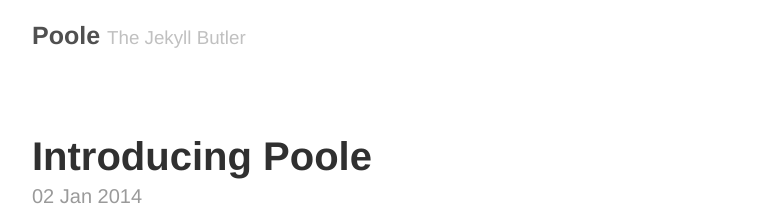
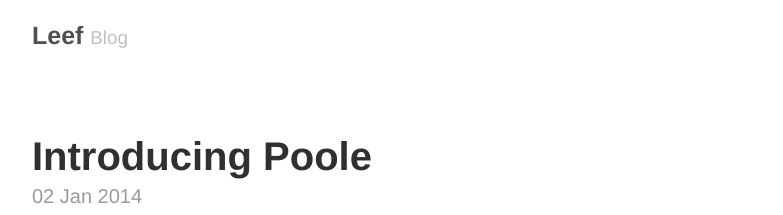
Before and after one commit to bio-ks/leef.github.io, a Jekyll site: the page built from index.html, in a window 1280 px wide. Shown: the top 215 px of the page, without its empty margins (248-1031 px from the left). Built offline with Jekyll 4.4.1, drawn with Linux system fonts in a browser that asks for light colours; Markdown is read by kramdown in place of the engine named in the settings; the list of posts is cut into pages by our own code.

Commit message:
favicon, title, config

```diff
--- a/_config.yml
+++ b/_config.yml
@@ -6,15 +6,15 @@
 permalink:        pretty
 
 # Setup
-title:            Poole
-tagline:          The Jekyll Butler
-url:              http://getpoole.com
+title:            Leef
+tagline:          Blog
+url:              http://blog.leef.io
 paginate:         1
 baseurl:
 author:
-  name:           Mark Otto
-  url:            https://twitter.com/mdo
-  email:          markdotto@gmail.com
+  name:           Leef
+  url:            https://twitter.com/teamleef
+  email:          hello@leef.io
 
 # Custom vars
 version:          1.0.0
```
Also changed, not shown: public/favicon.ico, public/touch-icon-ipad-retina.png.png (added), public/touch-icon-ipad.png (added), public/touch-icon-iphone-retina.png (added), public/touch-icon-iphone.png (added), 9 other files.
